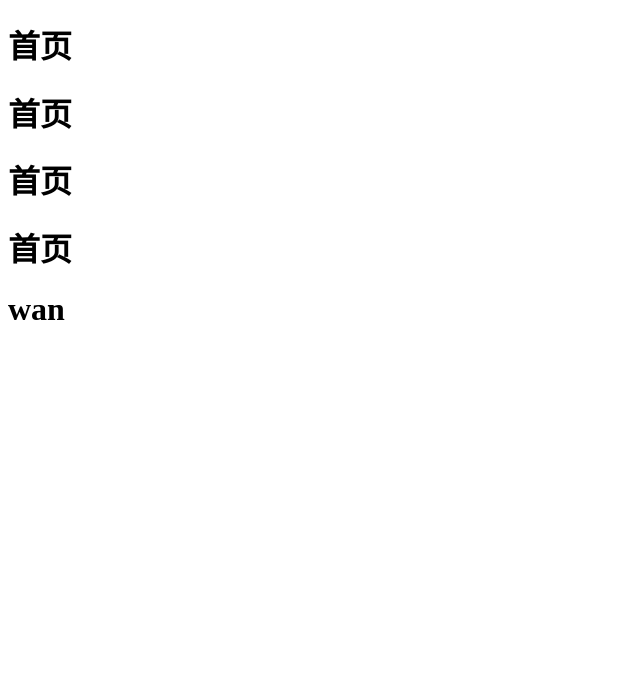
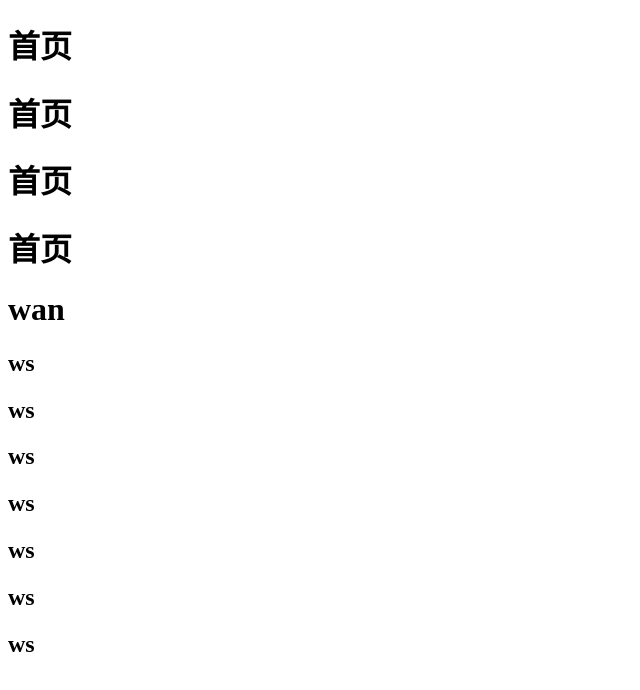
Before and after one commit to zqxtyl/tast, a plain HTML site: page index.html in a window 1280 px wide. Shown: the whole page, without its empty margins (0-640 px from the left). Drawn offline with Linux system fonts and the light colour scheme.

Commit message:
我是mask啊

```diff
--- a/index.html
+++ b/index.html
@@ -12,5 +12,13 @@
     <h1>首页</h1>
     <h1>首页</h1>
     <h1>wan</h1>
+
+    <h2>ws</h2>
+    <h2>ws</h2>
+    <h2>ws</h2>
+    <h2>ws</h2>
+    <h2>ws</h2>
+    <h2>ws</h2>
+    <h2>ws</h2>
   </body>
 </html>
```
